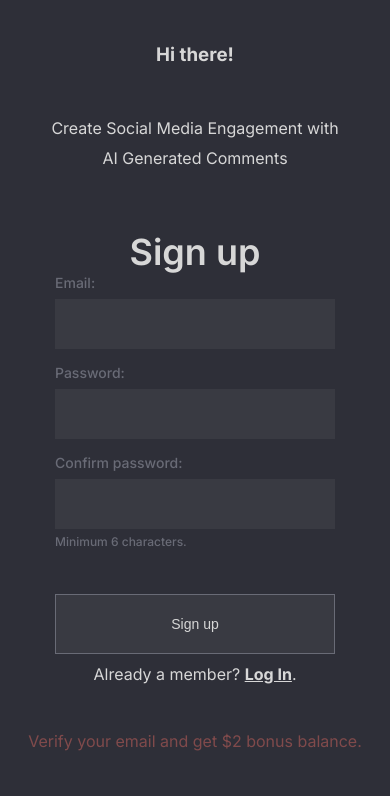
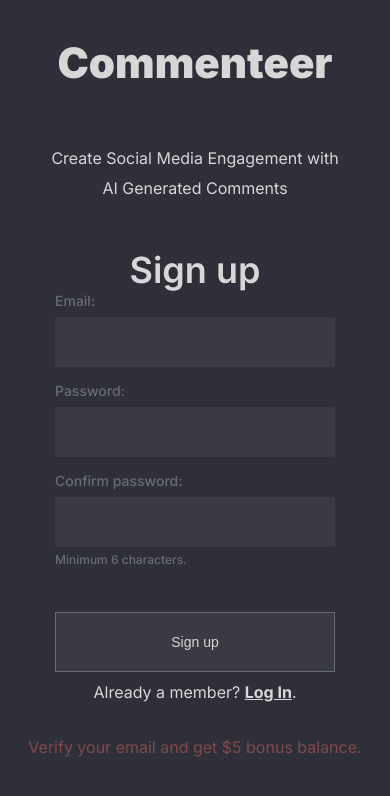
Before and after one commit to mazurcodes/commenteer, a Next.js app: page /signup in a window 390 px wide. Shown: the top 796 px of the page. Built offline with nearby package versions, Linux system fonts and the light colour scheme; no server answers.

Commit message:
Fix singup Commenteer logo position for tablet and mobile

```diff
--- a/app/signup/page.module.scss
+++ b/app/signup/page.module.scss
@@ -16,18 +16,19 @@
 
   h2 {
     font-weight: 400;
-    font-size: 64px;
-    padding: 40px 0 20px;
-    display: none;
+    font-size: 42px;
+    font-weight: 900;
+    padding: 0 0 20px;
 
     @media (min-width: 750px) {
       display: block;
       padding: 90px 0 30px;
+      font-size: 64px;
     }
   }
 
   @media (min-width: 1000px) {
-    height: 99vh;
+    min-height: 99vh;
     justify-content: center;
   }
 }
--- a/app/signup/page.tsx
+++ b/app/signup/page.tsx
@@ -39,7 +39,6 @@ const SignupPage = () => {
       <div className={styles.wrapper}>
         <main className={styles.main}>
           <h2>Commenteer</h2>
-          <h3>Hi there!</h3>
           <div className={styles.description}>
             <p>Create Social Media Engagement with</p>
             <p>AI Generated Comments</p>
@@ -55,7 +54,7 @@ const SignupPage = () => {
             </p>
           </div>
           <p className={styles.bonusBalanceInfo}>
-            Verify your email and get $2 bonus balance.
+            Verify your email and get $5 bonus balance.
           </p>
         </main>
         <aside className={styles.aside} />
```
